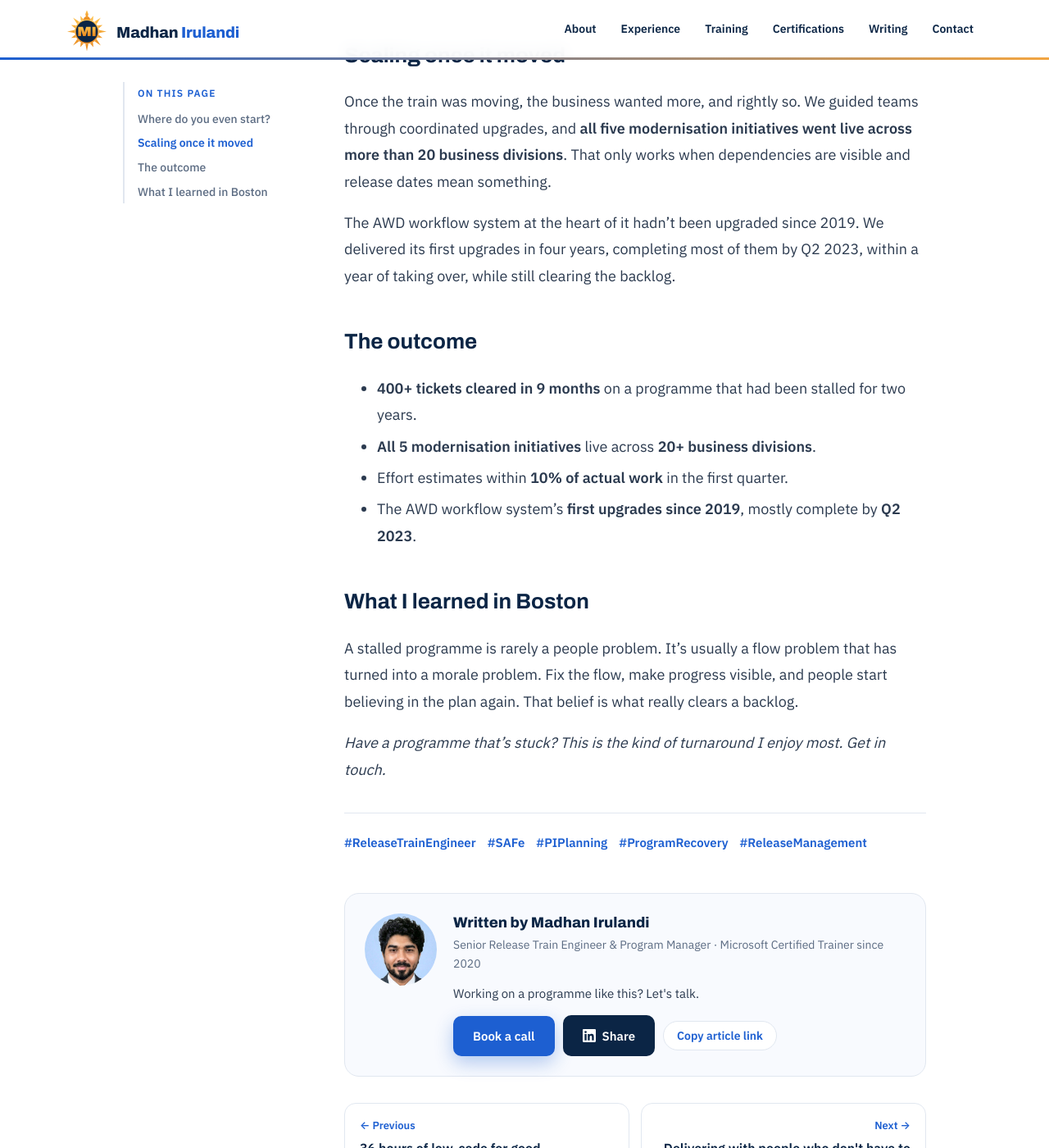
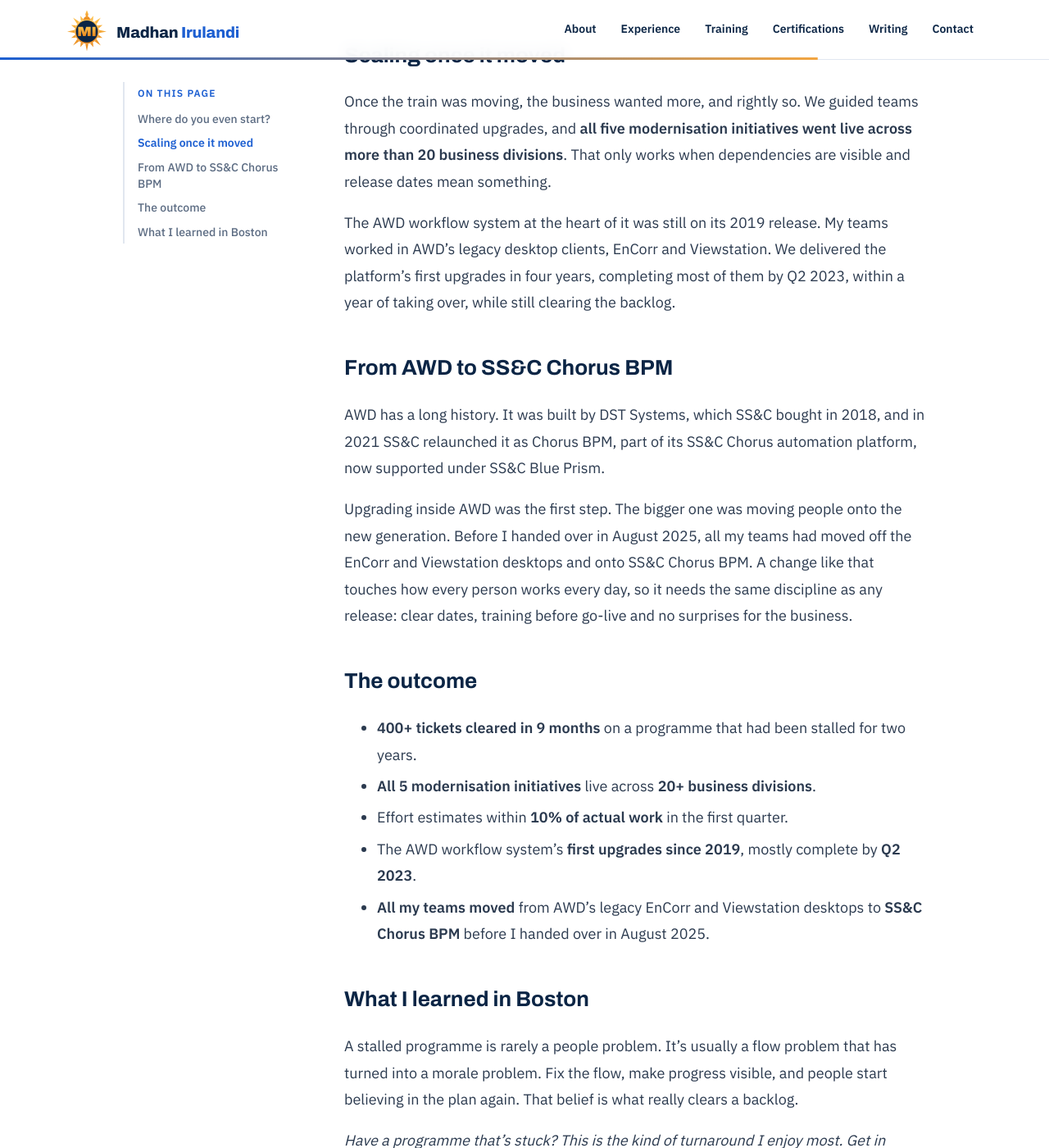
Before and after one commit to Madhan-I/Madhan-I.github.io, a Jekyll site: the page built from _posts/2026-06-02-reviving-a-stalled-platform-john-hancock.md, in a window 1280 px wide and 1400 px high, scrolled down 1283 px. Shown: the whole window at 82% size. Built offline with Jekyll 4.4.1, drawn with Linux system fonts in a browser that asks for light colours; our own code applies the rules of GitHub Pages for plain Markdown files; some of the changed text lies outside the part shown.

Commit message:
John Hancock: legacy AWD (EnCorr, Viewstation) to SS&C Chorus BPM move on site, blog and resume.
Co-Authored-By: Claude Opus 5.5 <noreply@anthropic.com>
Claude-Session: https://claude.ai/code/session_01MFRrTt7LBDdX57m85KHNGp

```diff
--- a/_data/profile.yml
+++ b/_data/profile.yml
@@ -111,12 +111,13 @@ experience:
     company: Atos
     client: John Hancock
     detail: Boston (On-site)
-    project: "AWD workflow platform modernisation"
+    project: "AWD to SS&C Chorus BPM modernisation"
     points:
       - "Restarted a multi-million-dollar platform programme stalled for two years by COVID, rebuilding the release process and clearing 400+ backlog tickets in 9 months."
       - "Brought effort estimates to within 10% of actual work in the first quarter by introducing structured capacity planning (Function Point analysis), trimming overtime and idle time."
       - "Took all 5 modernisation initiatives live across 20+ business divisions by guiding teams through coordinated upgrades."
-      - "Upgraded the AWD workflow system for the first time since 2019, finishing most of the work by Q2 2023, within a year of taking over."
+      - "Delivered the AWD workflow platform's first upgrades since its 2019 release, finishing most of the work by Q2 2023, within a year of taking over."
+      - "Moved all my teams off AWD's legacy EnCorr and Viewstation desktops onto SS&C Chorus BPM, its current generation, before handing over in Aug 2025."
   - dates: Sep 2020 – Aug 2022
     title: Senior Scrum Master / Agile Project Manager
     sector: "Insurance · Customer communications"
--- a/_posts/2026-06-02-reviving-a-stalled-platform-john-hancock.md
+++ b/_posts/2026-06-02-reviving-a-stalled-platform-john-hancock.md
@@ -3,7 +3,7 @@ title: "400 tickets, two lost years, nine months to recover"
 teaser: "How a frozen programme got moving again in nine months"
 summary: How release governance brought a frozen John Hancock platform programme back to life.
 outcome: "A platform frozen for two years moving again: 400+ backlog tickets cleared in nine months and five modernisation initiatives live across 20+ business divisions."
-hashtags: [ReleaseTrainEngineer, SAFe, PIPlanning, ProgramRecovery, ReleaseManagement]
+hashtags: [ReleaseTrainEngineer, SSCChorus, AWD, BPM, PIPlanning, ProgramRecovery]
 redirect_from:
   - /blog/2026/10/reviving-a-stalled-platform-john-hancock/
 tags: [Delivery, Leadership]
@@ -25,7 +25,13 @@ Then capacity. I introduced structured capacity planning with Function Point ana
 
 Once the train was moving, the business wanted more, and rightly so. We guided teams through coordinated upgrades, and **all five modernisation initiatives went live across more than 20 business divisions**. That only works when dependencies are visible and release dates mean something.
 
-The AWD workflow system at the heart of it hadn't been upgraded since 2019. We delivered its first upgrades in four years, completing most of them by Q2 2023, within a year of taking over, while still clearing the backlog.
+The AWD workflow system at the heart of it was still on its 2019 release. My teams worked in AWD's legacy desktop clients, EnCorr and Viewstation. We delivered the platform's first upgrades in four years, completing most of them by Q2 2023, within a year of taking over, while still clearing the backlog.
+
+## From AWD to SS&C Chorus BPM
+
+AWD has a long history. It was built by DST Systems, which SS&C bought in 2018, and in 2021 SS&C relaunched it as Chorus BPM, part of its SS&C Chorus automation platform, now supported under SS&C Blue Prism.
+
+Upgrading inside AWD was the first step. The bigger one was moving people onto the new generation. Before I handed over in August 2025, all my teams had moved off the EnCorr and Viewstation desktops and onto SS&C Chorus BPM. A change like that touches how every person works every day, so it needs the same discipline as any release: clear dates, training before go-live and no surprises for the business.
 
 ## The outcome
 
@@ -33,6 +39,7 @@ The AWD workflow system at the heart of it hadn't been upgraded since 2019. We d
 - **All 5 modernisation initiatives** live across **20+ business divisions**.
 - Effort estimates within **10% of actual work** in the first quarter.
 - The AWD workflow system's **first upgrades since 2019**, mostly complete by **Q2 2023**.
+- **All my teams moved** from AWD's legacy EnCorr and Viewstation desktops to **SS&C Chorus BPM** before I handed over in August 2025.
 
 ## What I learned in Boston
 
```
